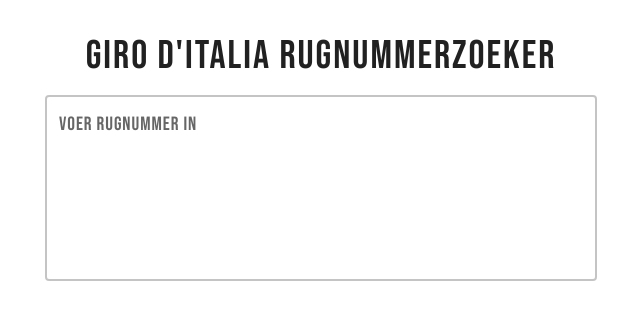
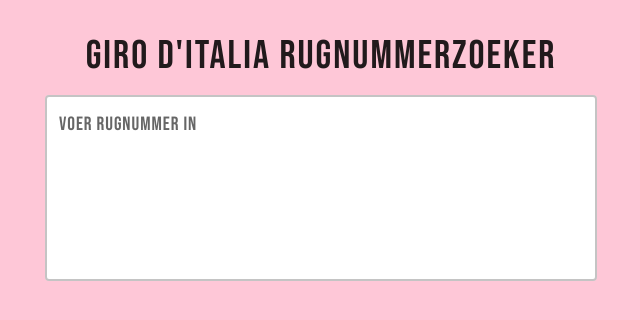
Before and after one commit to tomderoos/wie-is-die-renner, a React (Vite) app: page / in a window 1280 px wide. Shown: the top 320 px of the page, without its empty margins (319-959 px from the left). Built offline with nearby package versions, Linux system fonts and the light colour scheme.

Commit message:
Verbeterd: witte achtergrond en zwarte cijfers voor invoerveld

```diff
--- a/src/App.tsx
+++ b/src/App.tsx
@@ -18,6 +18,9 @@
     mode: 'light',
     primary: {
       main: '#e10600', // Giro roze
+    },
+    background: {
+      default: '#fec7d7', // Nieuwe achtergrondkleur
     },
   },
   typography: {
@@ -101,6 +104,7 @@
             sx={{
               mb: 3,
               '& .MuiOutlinedInput-root': {
+                backgroundColor: 'white',
                 '& fieldset': {
                   borderWidth: 2,
                 },
@@ -110,6 +114,9 @@
                 '&.Mui-focused fieldset': {
                   borderWidth: 2,
                 },
+              },
+              '& .MuiInputBase-input': {
+                color: 'black',
               },
             }}
           />
```
